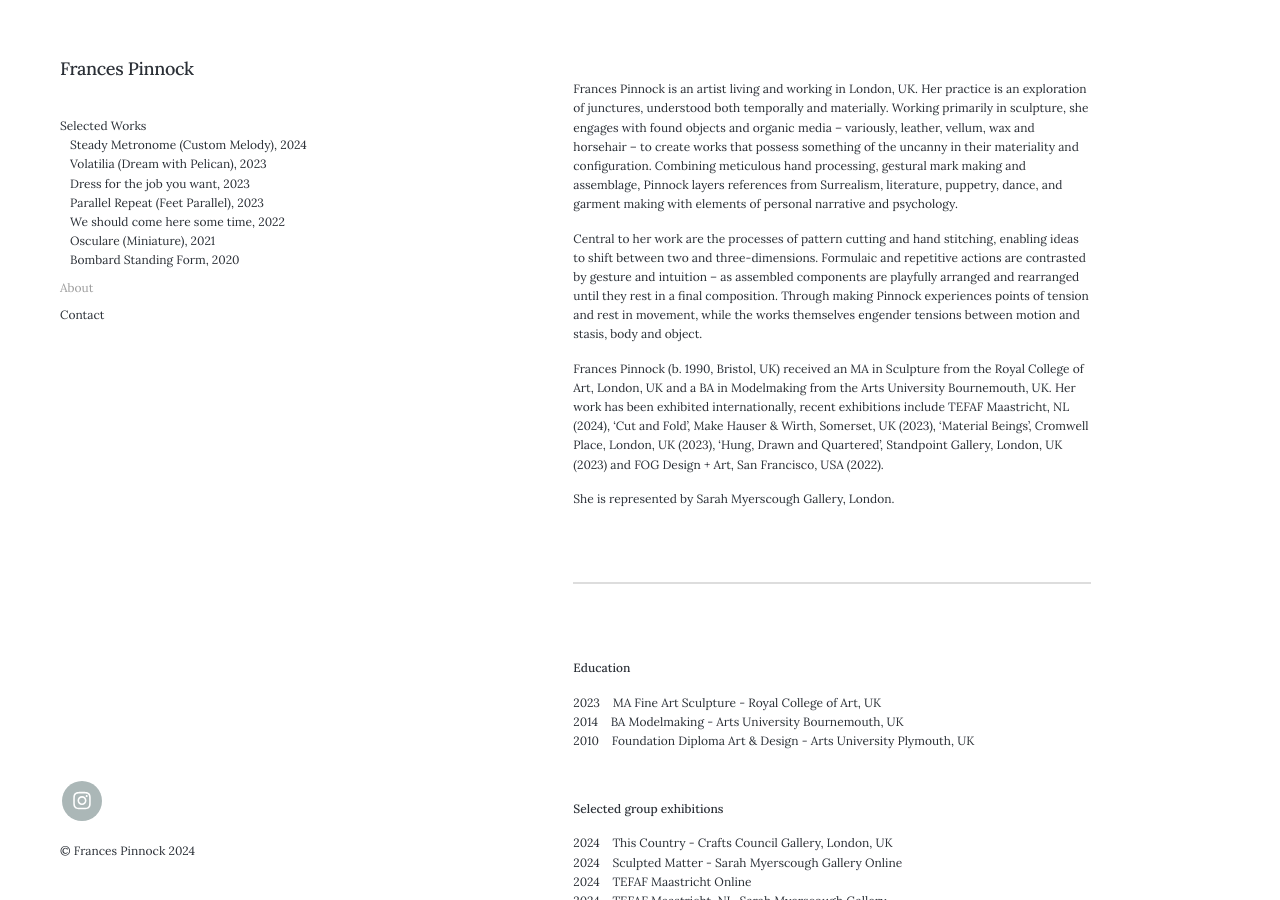
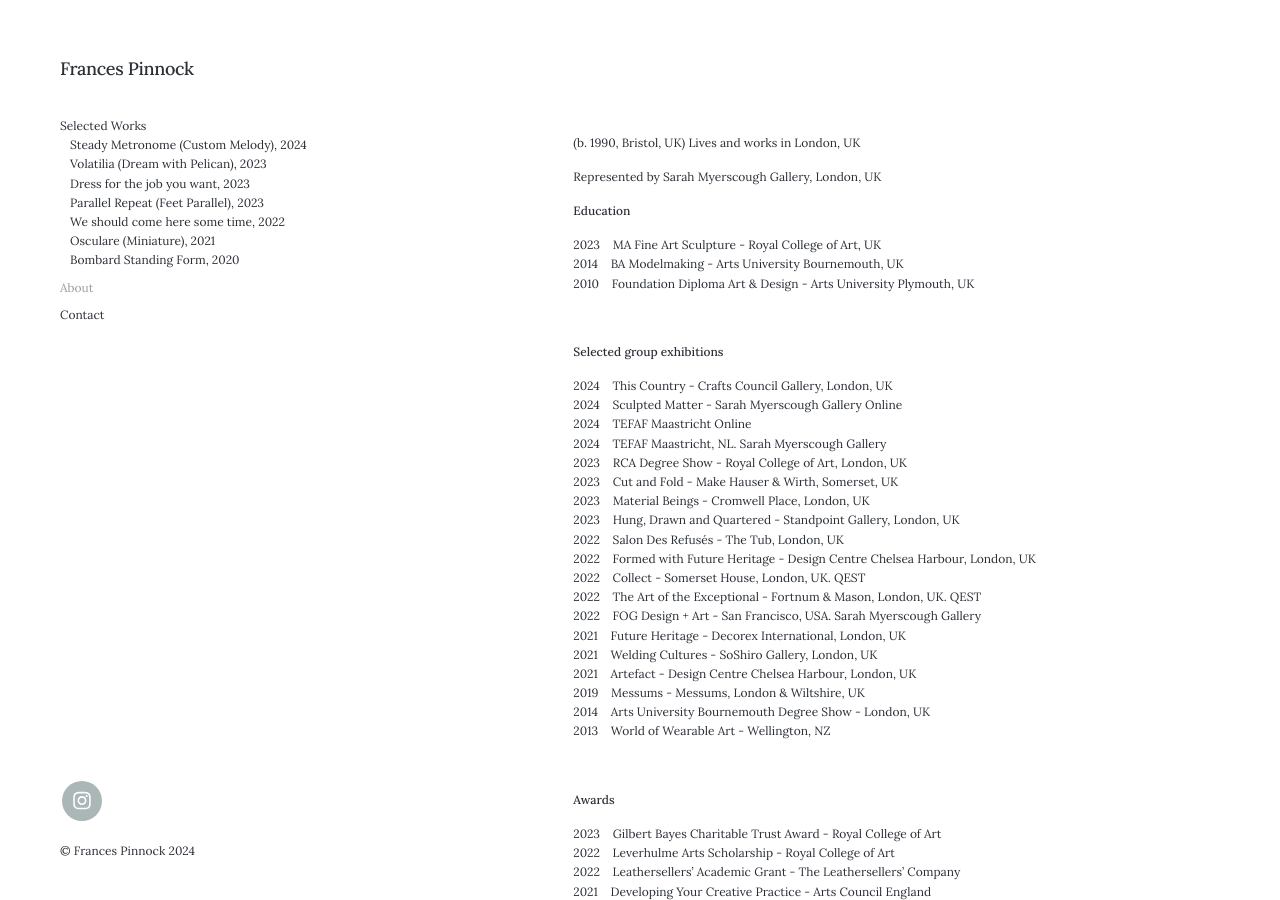
Before and after one commit to francespinnock/francespinnock.github.io, a Jekyll site: the page built from _pages/about.md, in a window 1280 px wide and 900 px high. Built offline with Jekyll 4.4.1, drawn with Linux system fonts in a browser that asks for light colours; nearby versions of some CDN libraries.

Commit message:
Update about.md

```diff
--- a/_pages/about.md
+++ b/_pages/about.md
@@ -6,26 +6,12 @@ description: About Frances Pinnock
 
 
 <br />
-Frances Pinnock is an artist living and working in London, UK. Her practice is an exploration of junctures, understood both temporally and materially. Working primarily in sculpture, she engages with found objects and organic media – variously, leather, vellum, wax and horsehair – to create works that possess something of the uncanny in their materiality and configuration. Combining meticulous hand processing, gestural mark making and assemblage, Pinnock layers references from Surrealism, literature, puppetry, dance, and garment making with elements of personal narrative and psychology.
-
-Central to her work are the processes of pattern cutting and hand stitching, enabling ideas to shift between two and three-dimensions. Formulaic and repetitive actions are contrasted by gesture and intuition – as assembled components are playfully arranged and rearranged until they rest in a final composition. Through making Pinnock experiences points of tension and rest in movement, while the works themselves engender tensions between motion and stasis, body and object.
-
-Frances Pinnock (b. 1990, Bristol, UK) received an MA in Sculpture from the Royal College of Art, London, UK and a BA in Modelmaking from the Arts University Bournemouth, UK. Her work has been exhibited internationally, recent exhibitions include TEFAF Maastricht, NL (2024), ‘Cut and Fold’, Make Hauser & Wirth, Somerset, UK (2023), ‘Material Beings’, Cromwell Place, London, UK (2023), ‘Hung, Drawn and Quartered’, Standpoint Gallery, London, UK (2023) and FOG Design + Art, San Francisco, USA (2022).
-
-She is represented by Sarah Myerscough Gallery, London.
-
-
-
-
-
-
-
 <br />
 
-  _________________________________________________________________________________________________________
+(b. 1990, Bristol, UK)
+Lives and works in London, UK
 
-
-<br />
+Represented by Sarah Myerscough Gallery, London, UK
 
 
 **Education**
```
